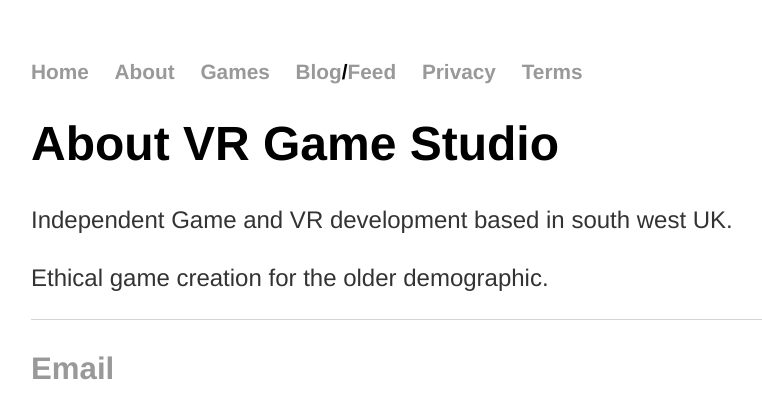
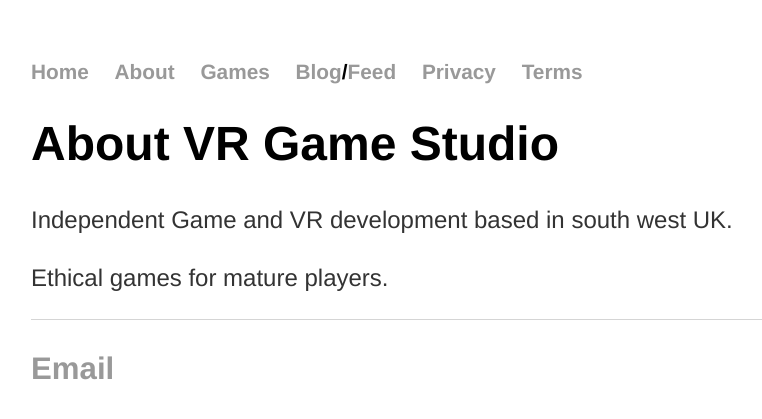
Before and after one commit to vrgamestudio/vrgamestudio.github.io, a Jekyll site: the page built from about/index.html, in a window 1280 px wide. Shown: the top 419 px of the page, without its empty margins (161-923 px from the left). Built offline with Jekyll 4.4.1, drawn with Linux system fonts in a browser that asks for light colours.

Commit message:
Update index.html

```diff
--- a/about/index.html
+++ b/about/index.html
@@ -9,7 +9,7 @@ title: VR Game Studio About
   	Independent Game and VR development based in south west UK.
   </p>
   <p>
-  	Ethical game creation for the older demographic.
+  	Ethical games for mature players.
   </p>
 
 </div>
```
